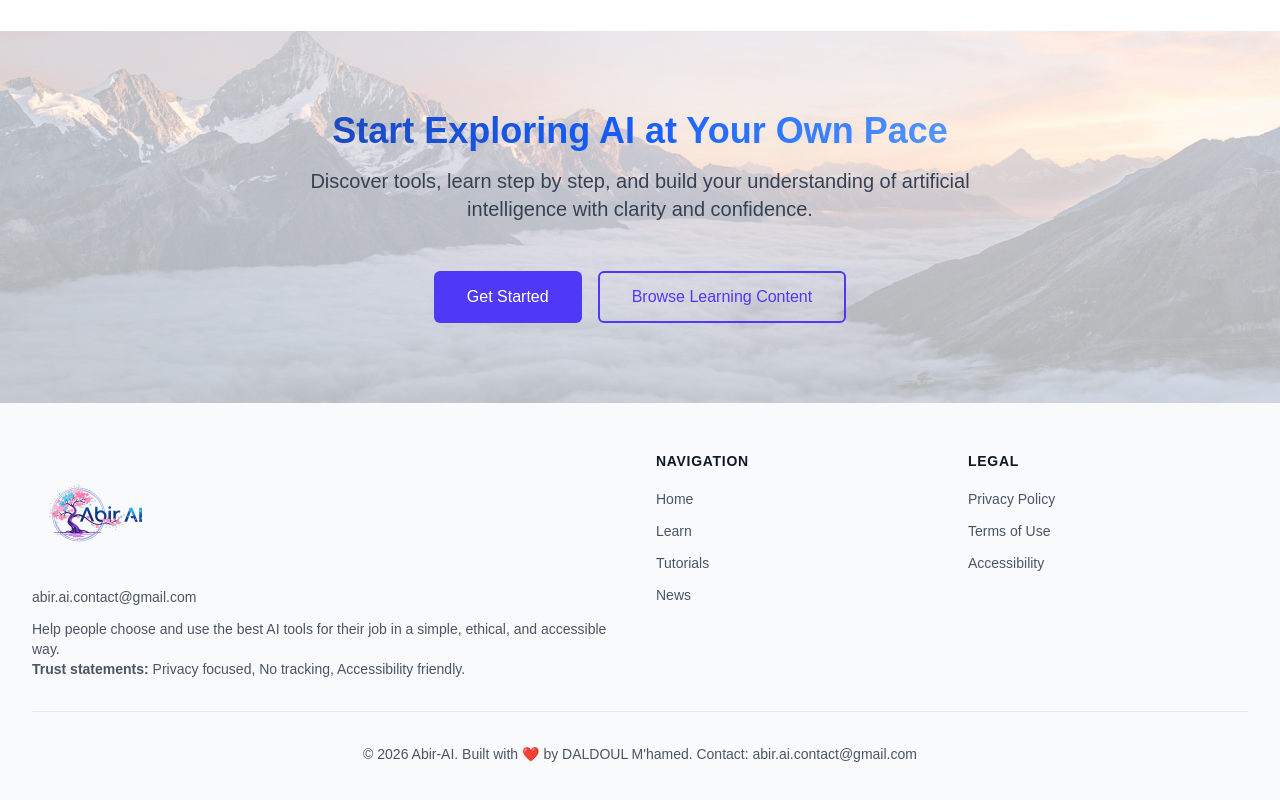
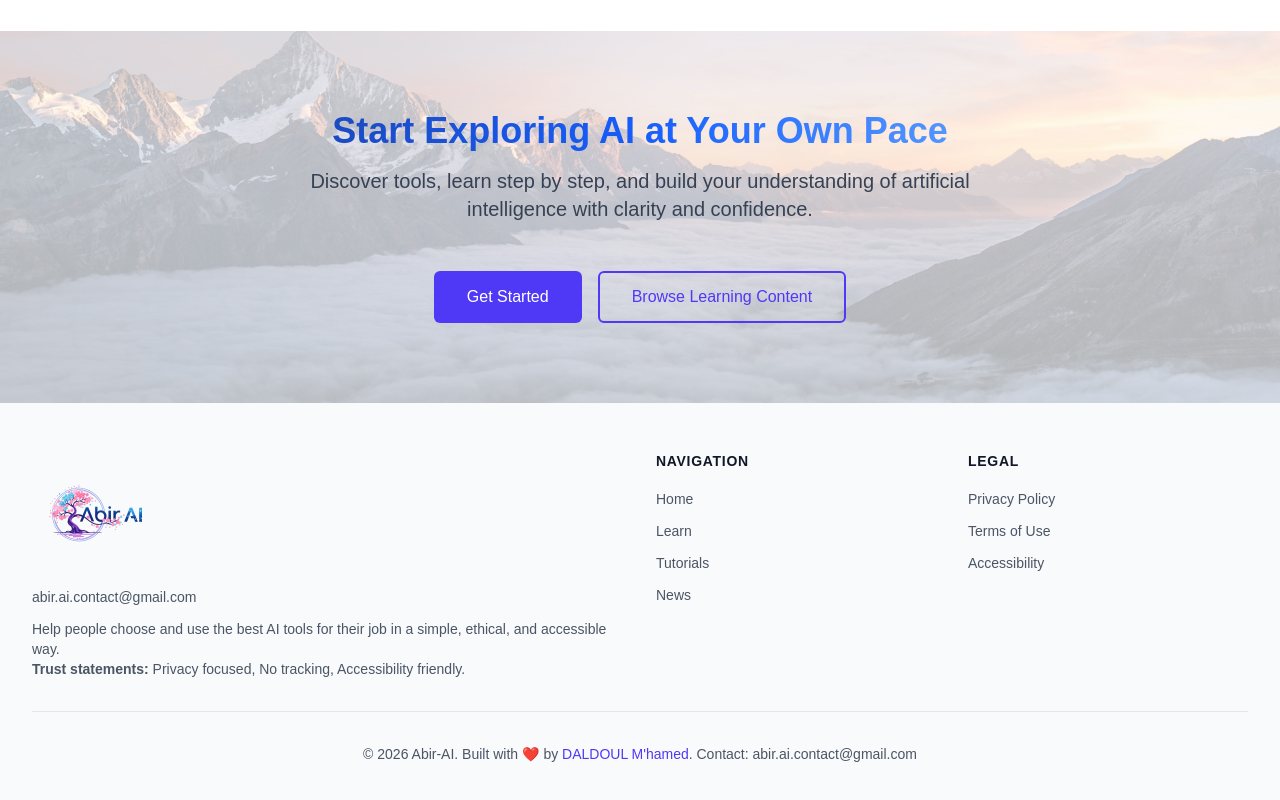
Before and after one commit to daldoulmhamed/Abir-AI, a Next.js app: page / in a window 1280 px wide. Shown: the part 3041-3841 px from the top of the page. Built offline with nearby package versions, Linux system fonts and the light colour scheme.

Commit message:
Add LinkedIn link to footer - DALDOUL M'hamed name now links to LinkedIn profile

```diff
--- a/components/Footer.tsx
+++ b/components/Footer.tsx
@@ -77,7 +77,16 @@ export default function Footer() {
         </div>
         <div className="mt-8 border-t border-gray-200 dark:border-gray-700 pt-8">
           <p className="text-sm text-gray-600 dark:text-gray-300 text-center">
-            &copy; 2026 Abir-AI. Built with ❤️ by DALDOUL M&apos;hamed. Contact: abir.ai.contact@gmail.com
+            &copy; 2026 Abir-AI. Built with ❤️ by{' '}
+            <a
+              href="https://www.linkedin.com/in/m-hamed-daldoul-89a4a93a8"
+              target="_blank"
+              rel="noopener noreferrer"
+              className="text-indigo-600 dark:text-indigo-400 hover:underline transition-all"
+            >
+              DALDOUL M&apos;hamed
+            </a>
+            . Contact: abir.ai.contact@gmail.com
           </p>
         </div>
       </div>
```
